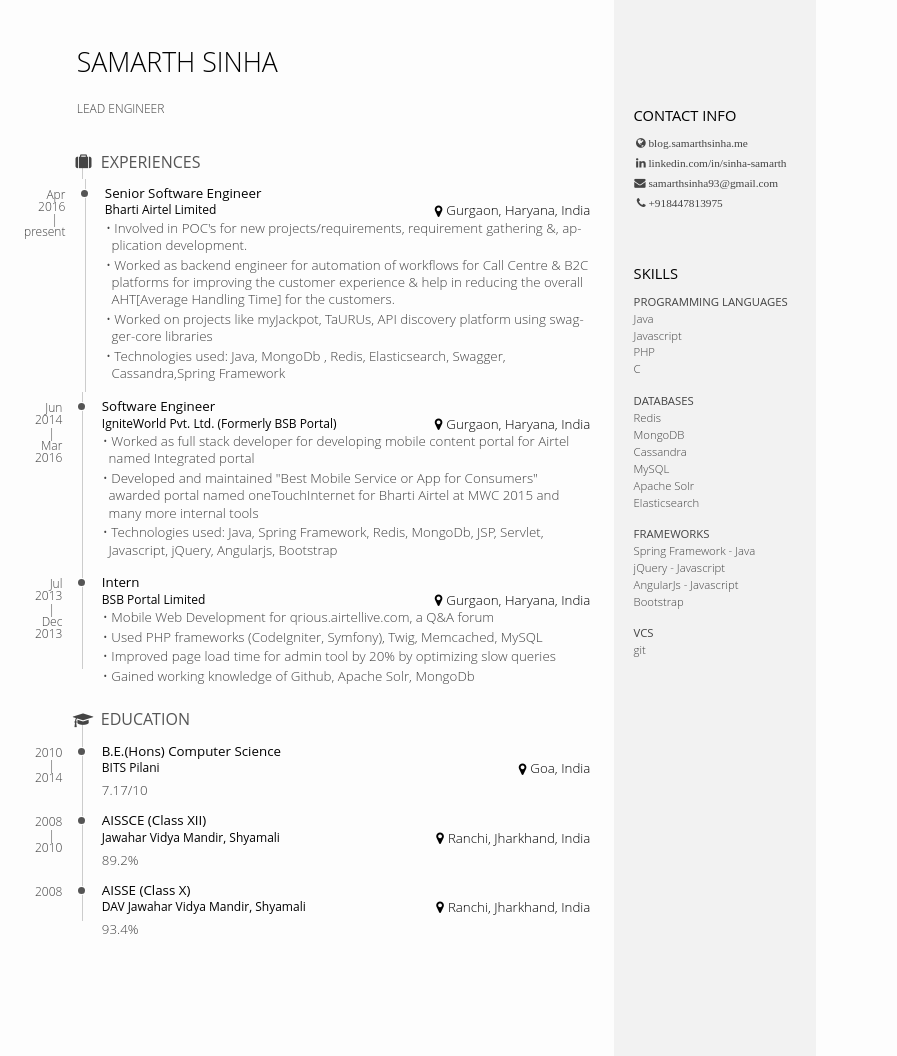
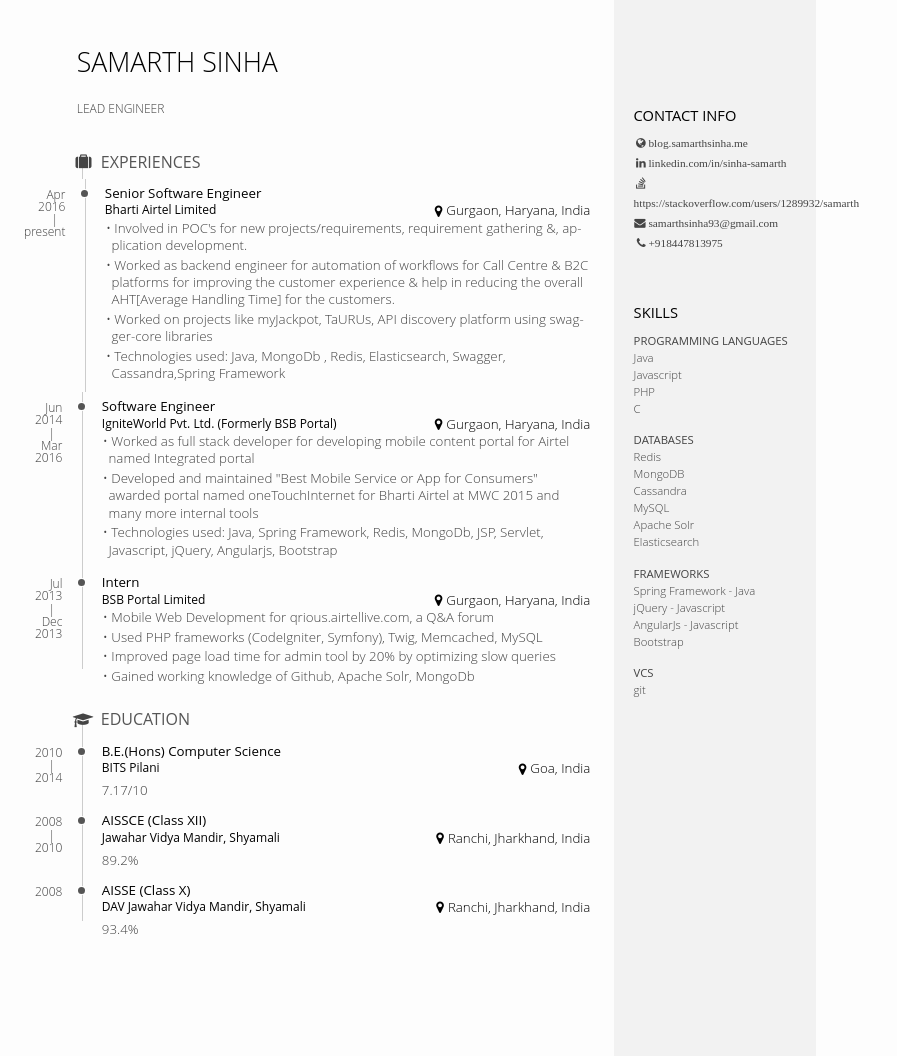
Before and after one commit to samarthsinha/samarthsinha.github.io, a Jekyll site: the page built from resume.md, in a window 1280 px wide. Shown: the whole page, without its empty margins (0-897 px from the left). Built offline with Jekyll 4.4.1, drawn with Linux system fonts in a browser that asks for light colours.

Commit message:
Update resume.html

```diff
--- a/_layouts/resume.html
+++ b/_layouts/resume.html
@@ -18,6 +18,7 @@
         <ul>
             <li><i class="fa fa-globe"></i> blog.samarthsinha.me</li>
             <li><i class="fa fa-linkedin"></i> linkedin.com/in/sinha-samarth</li>
+            <li><i class="fa fa-stack-overflow"></i> https://stackoverflow.com/users/1289932/samarth</li>
             <li><i class="fa fa-envelope"></i> samarthsinha93@gmail.com</li>
             <li><i class="fa fa-phone"></i> +918447813975</li>
         </ul>
```
